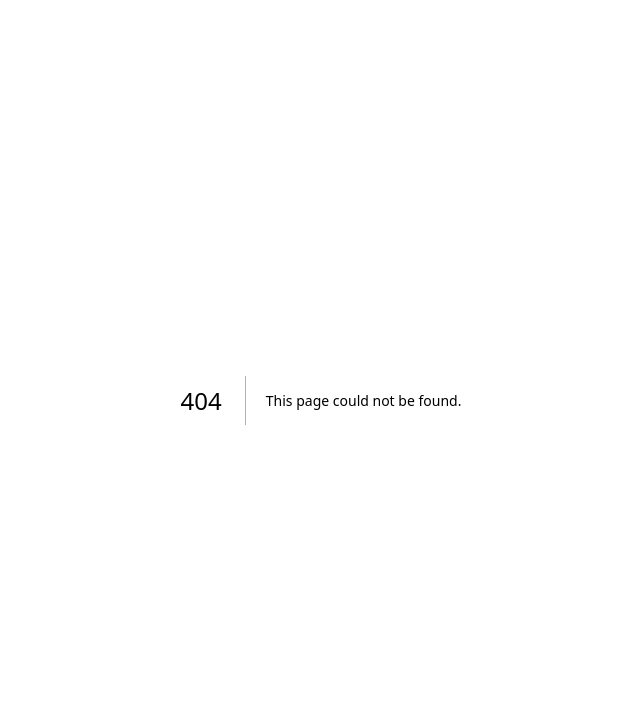
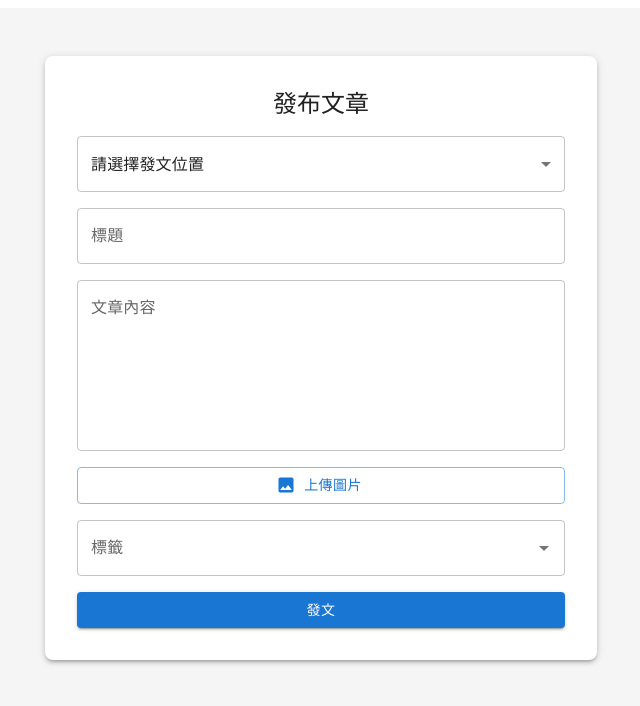
Before and after one commit to Angelaliii/SA2, a Next.js app in the folder next/: page /Artical in a window 1280 px wide. Before the commit this address had no page. Shown: the top 706 px of the page, without its empty margins (319-959 px from the left). Built offline with nearby package versions, Linux system fonts and the light colour scheme.

Commit message:
新增文章發布功能

```diff
--- a/next/package.json
+++ b/next/package.json
@@ -11,6 +11,7 @@
   "dependencies": {
     "@emotion/react": "^11.14.0",
     "@emotion/styled": "^11.14.0",
+    "@mui/icons-material": "^6.4.8",
     "@mui/material": "^6.4.8",
     "next": "15.2.1",
     "react": "^19.0.0",
--- /dev/null
+++ b/next/src/pages/Artical.tsx
@@ -0,0 +1,104 @@
+"use client";
+import ImageIcon from "@mui/icons-material/Image";
+import {
+  Autocomplete,
+  Box,
+  Button,
+  Container,
+  MenuItem,
+  Paper,
+  Select,
+  Stack,
+  TextField,
+  Typography,
+} from "@mui/material";
+import * as React from "react";
+
+const postLocations = ["企業版", "社團版"];
+const tagOptions = ["教學", "科技", "活動"];
+
+export default function PublishPage() {
+  const [location, setLocation] = React.useState("");
+  const [title, setTitle] = React.useState("");
+  const [content, setContent] = React.useState("");
+  const [tags, setTags] = React.useState<string[]>([]);
+  const [imageFile, setImageFile] = React.useState<File | null>(null);
+
+  const handleImageUpload = (e: React.ChangeEvent<HTMLInputElement>) => {
+    if (e.target.files && e.target.files[0]) {
+      setImageFile(e.target.files[0]);
+    }
+  };
+
+  return (
+    <Box sx={{ bgcolor: "#f5f5f5", minHeight: "100vh", py: 6 }}>
+      <Container maxWidth="sm">
+        <Paper elevation={3} sx={{ p: 4, borderRadius: 2 }}>
+          <Typography variant="h5" align="center" gutterBottom>
+            發布文章
+          </Typography>
+          <Typography variant="body2" align="center" gutterBottom></Typography>
+
+          <Stack spacing={2} mt={2}>
+            <Select
+              fullWidth
+              value={location}
+              onChange={(e) => setLocation(e.target.value)}
+              displayEmpty
+            >
+              <MenuItem value="" disabled hidden>
+                請選擇發文位置
+              </MenuItem>
+              {postLocations.map((loc, idx) => (
+                <MenuItem key={idx} value={loc}>
+                  {loc}
+                </MenuItem>
+              ))}
+            </Select>
+
+            <TextField
+              fullWidth
+              label="標題"
+              value={title}
+              onChange={(e) => setTitle(e.target.value)}
+            />
+
+            <TextField
+              fullWidth
+              label="文章內容"
+              multiline
+              rows={6}
+              value={content}
+              onChange={(e) => setContent(e.target.value)}
+              placeholder="請輸入文章內容"
+            />
+
+            <Button
+              component="label"
+              variant="outlined"
+              startIcon={<ImageIcon />}
+            >
+              上傳圖片
+              <input type="file" hidden onChange={handleImageUpload} />
+            </Button>
+            {imageFile && (
+              <Typography variant="body2">已選擇：{imageFile.name}</Typography>
+            )}
+
+            <Autocomplete
+              multiple
+              options={tagOptions}
+              value={tags}
+              onChange={(_, newValue) => setTags(newValue)}
+              renderInput={(params) => <TextField {...params} label="標籤" />}
+            />
+
+            <Button variant="contained" color="primary" fullWidth>
+              發文
+            </Button>
+          </Stack>
+        </Paper>
+      </Container>
+    </Box>
+  );
+}
```
Also changed, not shown: next/src/pages/index.tsx (+10 -0 lines), 1 other file (tests, documents, lock files or other folders).
